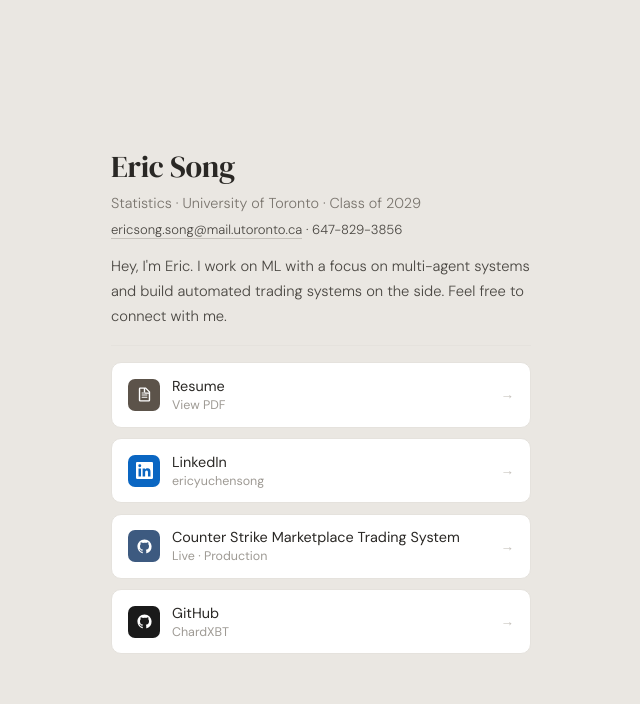
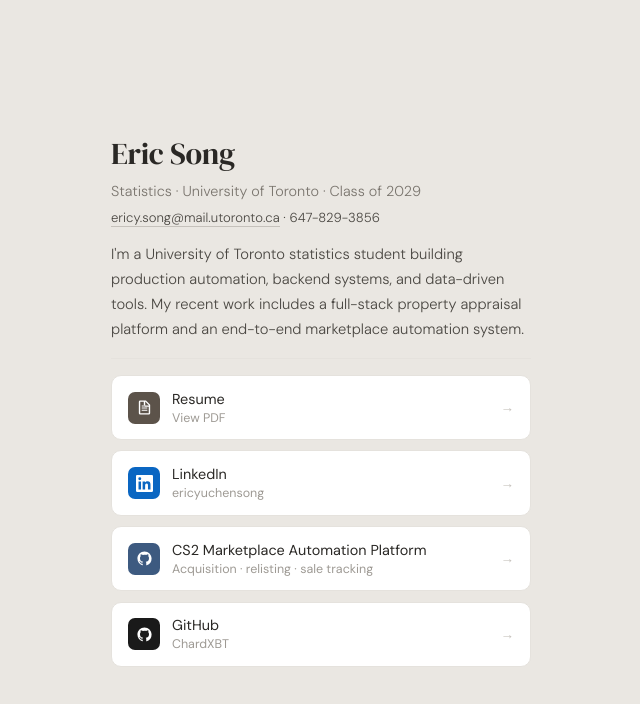
Before and after one commit to ChardXBT/personal_website, a plain HTML site: page index.html in a window 1280 px wide. Shown: the whole page, without its empty margins (319-959 px from the left). Drawn offline with Linux system fonts and the light colour scheme.

Commit message:
Edit email

```diff
--- a/index.html
+++ b/index.html
@@ -76,12 +76,13 @@
     <h1>Eric Song</h1>
     <p class="tagline">Statistics · University of Toronto · Class of 2029</p>
     <p class="contact">
-      <a href="mailto:ericsong.song@mail.utoronto.ca">ericsong.song@mail.utoronto.ca</a>
+      <a href="mailto:ericy.song@mail.utoronto.ca">ericy.song@mail.utoronto.ca</a>
        · 647-829-3856
     </p>
     <p class="bio">
-      Hey, I'm Eric. I work on ML with a focus on multi-agent systems
-      and build automated trading systems on the side. Feel free to connect with me.
+      I'm a University of Toronto statistics student building production automation,
+      backend systems, and data-driven tools. My recent work includes a full-stack
+      property appraisal platform and an end-to-end marketplace automation system.
     </p>
     <div class="links">
 
@@ -105,7 +106,7 @@
         <div class="link-icon icon-pj">
           <svg viewBox="0 0 24 24" fill="white"><path d="M12 2C6.477 2 2 6.484 2 12.017c0 4.425 2.865 8.18 6.839 9.504.5.092.682-.217.682-.483 0-.237-.008-.868-.013-1.703-2.782.605-3.369-1.343-3.369-1.343-.454-1.158-1.11-1.466-1.11-1.466-.908-.62.069-.608.069-.608 1.003.07 1.531 1.032 1.531 1.032.892 1.53 2.341 1.088 2.91.832.092-.647.35-1.088.636-1.338-2.22-.253-4.555-1.113-4.555-4.951 0-1.093.39-1.988 1.029-2.688-.103-.253-.446-1.272.098-2.65 0 0 .84-.27 2.75 1.026A9.564 9.564 0 0112 6.844c.85.004 1.705.115 2.504.337 1.909-1.296 2.747-1.027 2.747-1.027.546 1.379.202 2.398.1 2.651.64.7 1.028 1.595 1.028 2.688 0 3.848-2.339 4.695-4.566 4.943.359.309.678.92.678 1.855 0 1.338-.012 2.419-.012 2.747 0 .268.18.58.688.482A10.019 10.019 0 0022 12.017C22 6.484 17.522 2 12 2z"/></svg>
         </div>
-        <div class="link-label">Counter Strike Marketplace Trading System<br><span class="link-sub">Live · Production</span></div>
+        <div class="link-label">CS2 Marketplace Automation Platform<br><span class="link-sub">Acquisition · relisting · sale tracking</span></div>
         <span class="arrow">→</span>
       </a>
 
```
Also changed, not shown: 1 other file.
